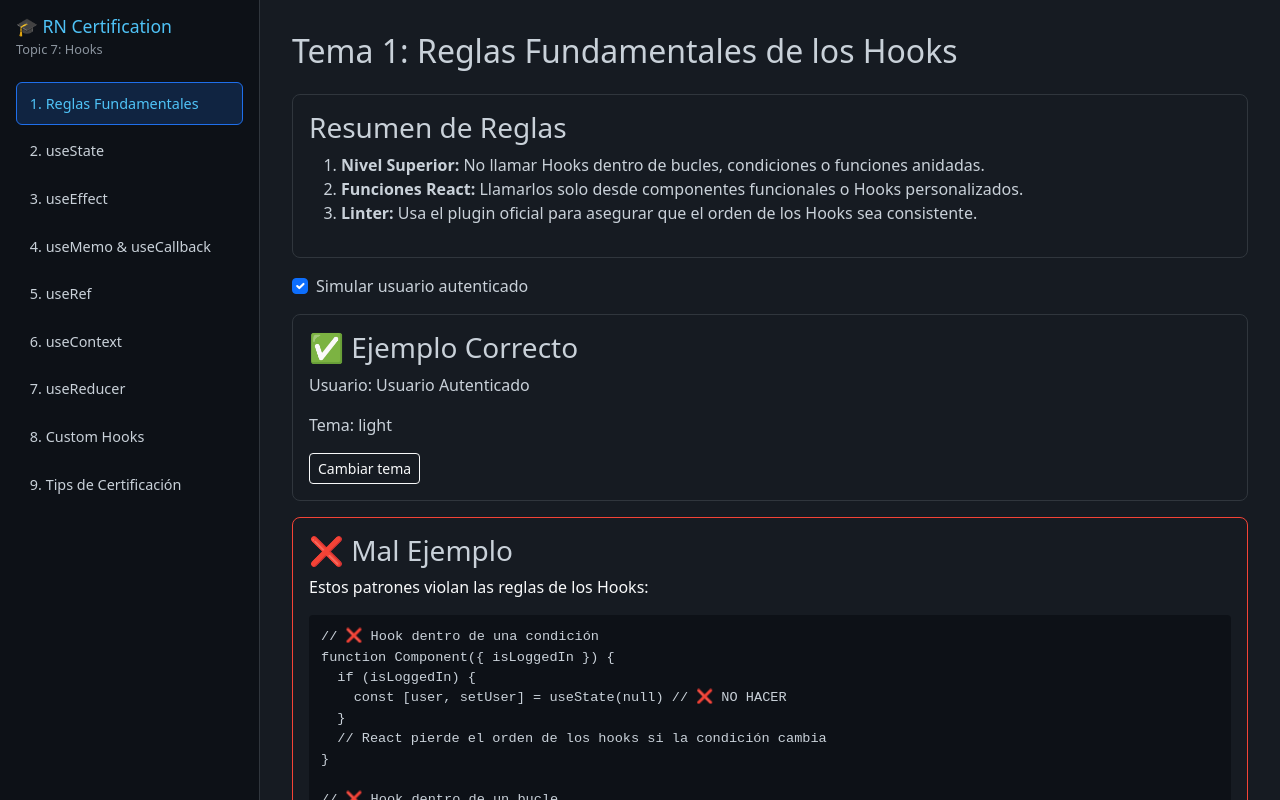
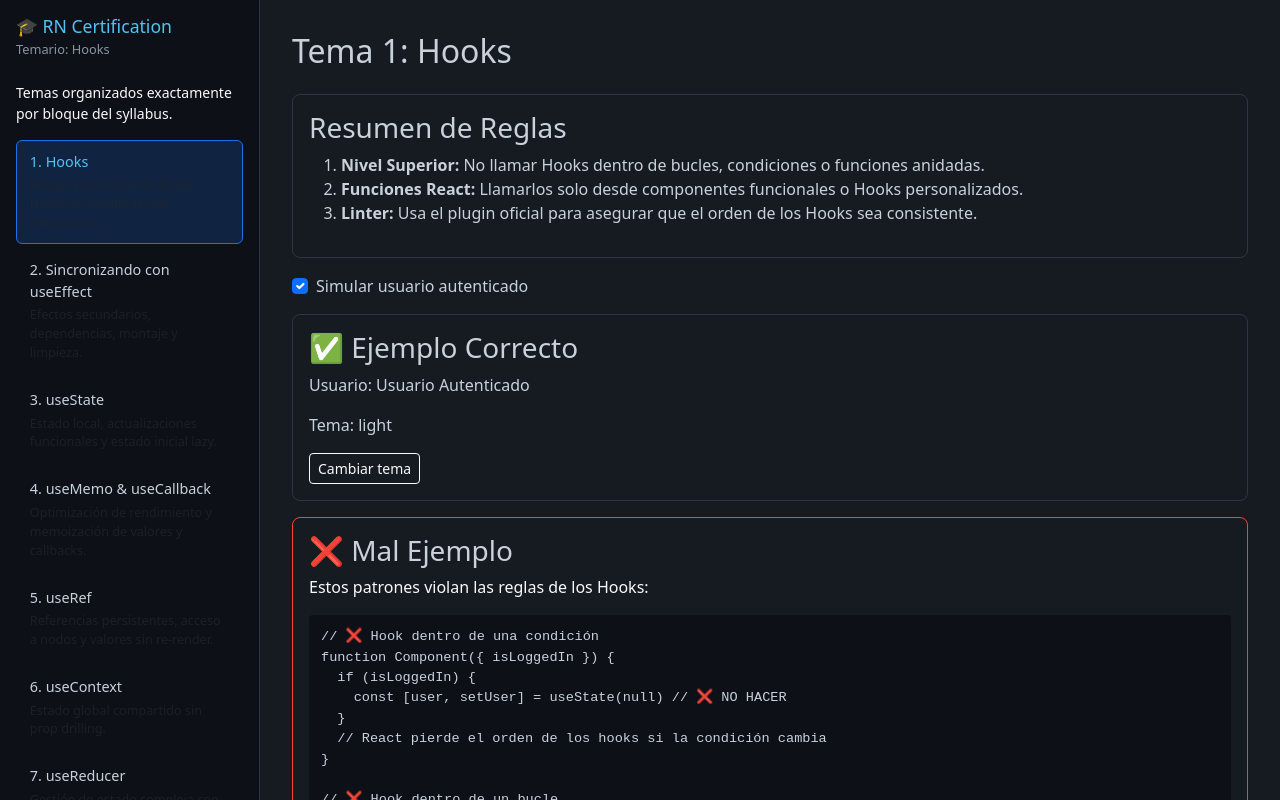
Before and after one commit to ziscko/paco-7, a React (Vite) app in the folder rn-hooks-certification/: page / in a window 1280 px wide. Shown: the top 800 px of the page. Built offline with nearby package versions, Linux system fonts and the light colour scheme.

Commit message:
Update Sidebar

```diff
--- a/rn-hooks-certification/src/App.tsx
+++ b/rn-hooks-certification/src/App.tsx
@@ -10,15 +10,60 @@ import CustomHooksDemo from './examples/08-custom-hooks'
 import TipsCertificacion from './examples/09-tips-certificacion'
 
 const temas = [
-  { id: 1, title: 'Reglas Fundamentales', component: ReglasFundamentales },
-  { id: 2, title: 'useState', component: UseStateDemo },
-  { id: 3, title: 'useEffect', component: UseEffectDemo },
-  { id: 4, title: 'useMemo & useCallback', component: OptimizacionRendimiento },
-  { id: 5, title: 'useRef', component: UseRefDemo },
-  { id: 6, title: 'useContext', component: UseContextDemo },
-  { id: 7, title: 'useReducer', component: UseReducerDemo },
-  { id: 8, title: 'Custom Hooks', component: CustomHooksDemo },
-  { id: 9, title: 'Tips de Certificación', component: TipsCertificacion },
+  {
+    id: 1,
+    title: 'Hooks',
+    summary: 'Reglas y uso correcto de los Hooks en componentes funcionales.',
+    component: ReglasFundamentales,
+  },
+  {
+    id: 2,
+    title: 'Sincronizando con useEffect',
+    summary: 'Efectos secundarios, dependencias, montaje y limpieza.',
+    component: UseEffectDemo,
+  },
+  {
+    id: 3,
+    title: 'useState',
+    summary: 'Estado local, actualizaciones funcionales y estado inicial lazy.',
+    component: UseStateDemo,
+  },
+  {
+    id: 4,
+    title: 'useMemo & useCallback',
+    summary: 'Optimización de rendimiento y memoización de valores y callbacks.',
+    component: OptimizacionRendimiento,
+  },
+  {
+    id: 5,
+    title: 'useRef',
+    summary: 'Referencias persistentes, acceso a nodos y valores sin re-render.',
+    component: UseRefDemo,
+  },
+  {
+    id: 6,
+    title: 'useContext',
+    summary: 'Estado global compartido sin prop drilling.',
+    component: UseContextDemo,
+  },
+  {
+    id: 7,
+    title: 'useReducer',
+    summary: 'Gestión de estado compleja con acciones y reducers.',
+    component: UseReducerDemo,
+  },
+  {
+    id: 8,
+    title: 'Custom Hooks',
+    summary: 'Reutilización de lógica y abstracción de comportamiento.',
+    component: CustomHooksDemo,
+  },
+  {
+    id: 9,
+    title: 'Tips de Certificación',
+    summary: 'Errores frecuentes, closure stale, lazy state e infinite loops.',
+    component: TipsCertificacion,
+  },
 ]
 
 function App() {
@@ -31,8 +76,12 @@ function App() {
         <h2 className="app-sidebar__title">
           🎓 RN Certification
           <br />
-          <span className="app-sidebar__subtitle">Topic 7: Hooks</span>
+          <span className="app-sidebar__subtitle">Temario: Hooks</span>
         </h2>
+
+        <p className="text-light small mb-3">
+          Temas organizados exactamente por bloque del syllabus.
+        </p>
 
         {temas.map((tema, index) => (
           <button
@@ -40,7 +89,10 @@ function App() {
             onClick={() => setActiveTema(index)}
             className={`app-sidebar__btn ${activeTema === index ? 'app-sidebar__btn--active' : ''}`}
           >
-            {tema.id}. {tema.title}
+            <span className="d-block">
+              {tema.id}. {tema.title}
+            </span>
+            <small className="d-block text-muted mt-1">{tema.summary}</small>
           </button>
         ))}
       </nav>
--- a/rn-hooks-certification/src/examples/01-reglas-fundamentales.tsx
+++ b/rn-hooks-certification/src/examples/01-reglas-fundamentales.tsx
@@ -1,6 +1,6 @@
 /**
  * ============================================
- * TEMA 1: Reglas Fundamentales de los Hooks
+ * TEMA 1: Hooks
  * ============================================
  *
  * Las reglas de los Hooks son esenciales para que React
@@ -128,7 +128,7 @@ function HookEnBucle() {
 export default function ReglasFundamentales() {
   return (
     <div>
-      <h2 className="mb-4">Tema 1: Reglas Fundamentales de los Hooks</h2>
+      <h2 className="mb-4">Tema 1: Hooks</h2>
 
       <div className="example-card mb-3">
         <h3>Resumen de Reglas</h3>
--- a/rn-hooks-certification/src/examples/02-useState.tsx
+++ b/rn-hooks-certification/src/examples/02-useState.tsx
@@ -1,6 +1,6 @@
 /**
  * ============================================
- * TEMA 2: Manejo de Estado con useState
+ * TEMA 3: useState
  * ============================================
  *
  * useState añade estado local a componentes funcionales de forma sencilla.
@@ -139,7 +139,7 @@ const [items, setItems] = useState(() => {
 export default function UseStateDemo() {
   return (
     <div>
-      <h2 className="mb-4">Tema 2: Manejo de Estado con useState</h2>
+      <h2 className="mb-4">Tema 3: useState</h2>
       <p className="mb-4">Añade estado local a componentes funcionales de forma sencilla.</p>
 
       <div className="d-flex flex-column gap-3">
--- a/rn-hooks-certification/src/examples/03-useEffect.tsx
+++ b/rn-hooks-certification/src/examples/03-useEffect.tsx
@@ -1,6 +1,6 @@
 /**
  * ============================================
- * TEMA 3: Efectos con useEffect
+ * TEMA 2: Sincronizando con useEffect
  * ============================================
  *
  * useEffect permite ejecutar efectos secundarios en componentes funcionales.
@@ -163,7 +163,7 @@ useEffect(() => {
 export default function UseEffectDemo() {
   return (
     <div>
-      <h2 className="mb-4">Tema 3: Efectos con useEffect</h2>
+      <h2 className="mb-4">Tema 2: Sincronizando con useEffect</h2>
 
       <div className="table-responsive mb-4">
         <table className="table table-dark table-bordered">
```
